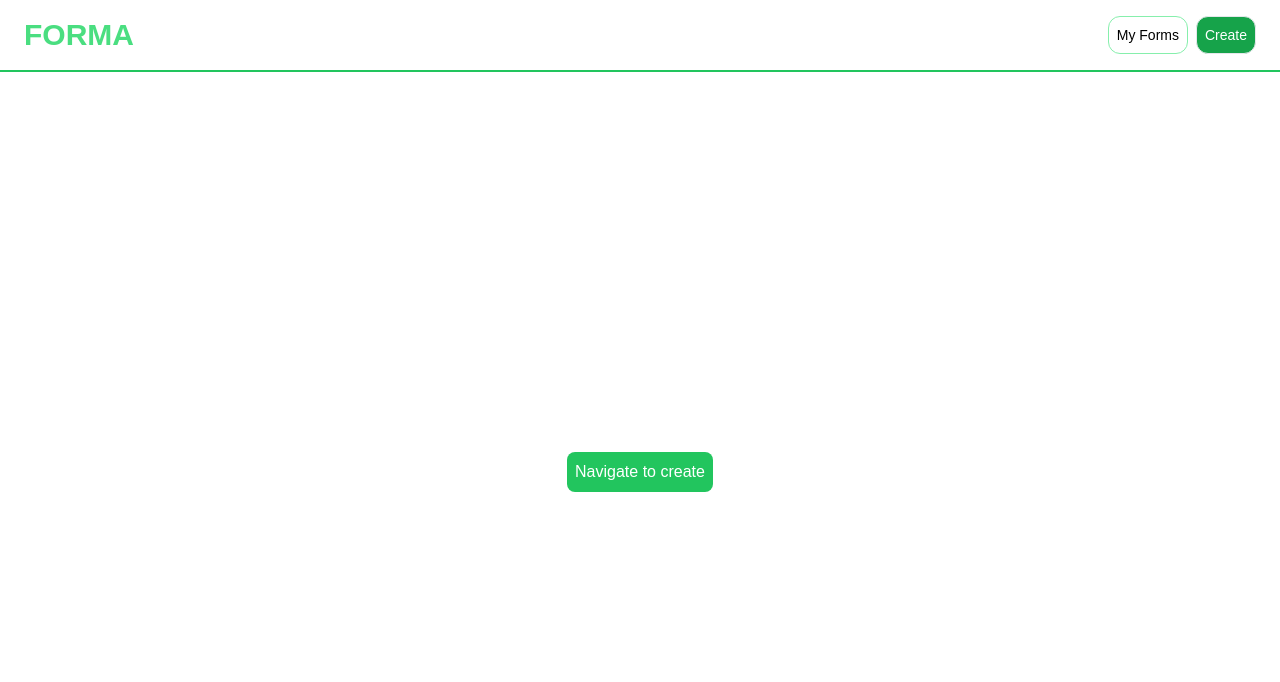
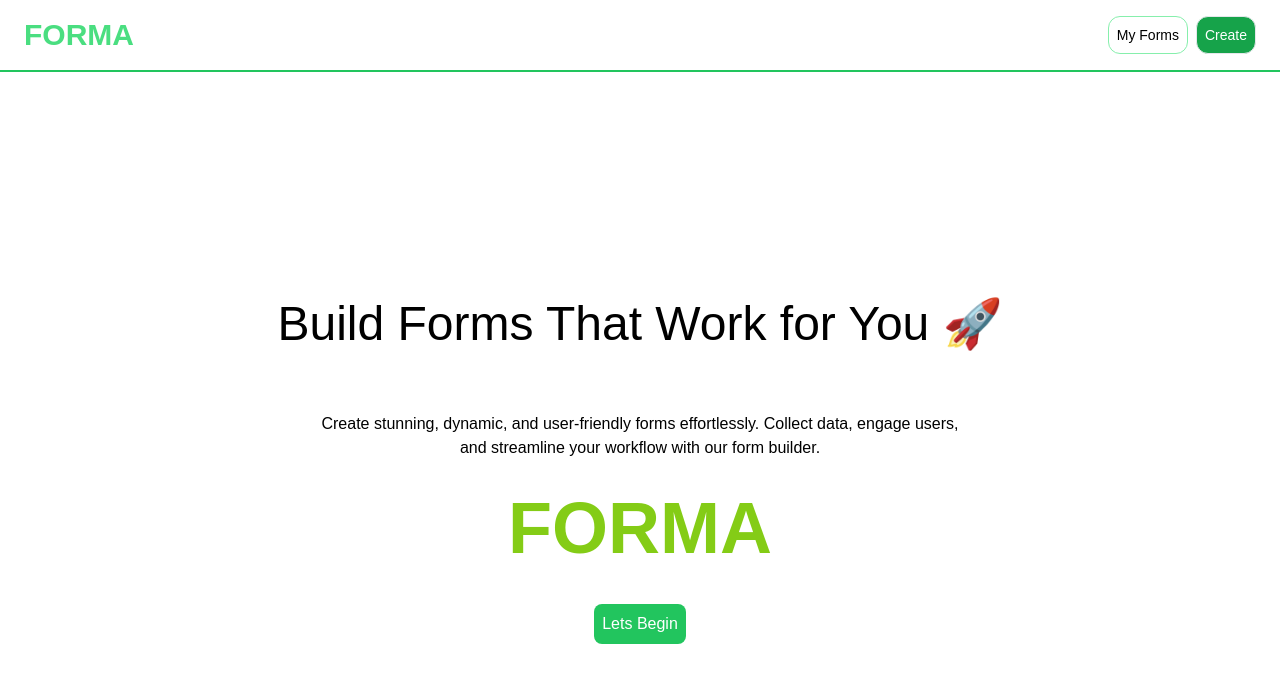
Before and after one commit to rohankishorneog/forma, a Next.js app: page / in a window 1280 px wide. Shown: the top 682 px of the page. Built offline with nearby package versions, Linux system fonts and the light colour scheme.

Commit message:
updated the home page

```diff
--- a/app/(root)/(Home)/page.tsx
+++ b/app/(root)/(Home)/page.tsx
@@ -1,14 +1,23 @@
-'use client'
+"use client";
 
 import Link from "next/link";
 import React from "react";
 
 const page = () => {
   return (
-    <div className="flex items-center justify-center w-screen h-screen">
+    <div className="flex flex-col items-center w-screen h-screen  justify-center">
+      <p className="mb-16 text-5xl">Build Forms That Work for You 🚀</p>
+      <p className="w-[657px] text-center mb-8">
+        Create stunning, dynamic, and user-friendly forms effortlessly. Collect
+        data, engage users, and streamline your workflow with our form builder.
+      </p>
+      <p className="text-7xl mb-10 font-extrabold text-lime-500 shadown-lg shadow-lime-400">
+        FORMA
+      </p>
+
       <Link href={"/create-form"}>
         <button className="bg-green-500 text-white p-2 rounded-lg ">
-          Navigate to create
+          Lets Begin
         </button>
       </Link>
     </div>
--- a/app/components/FormSubmission/FormSubmission.tsx
+++ b/app/components/FormSubmission/FormSubmission.tsx
@@ -53,9 +53,6 @@ export default function FormSubmission({
 
       {fields.map((field) => (
         <div key={field.id} className="mb-4">
-          <label className="block text-gray-700 text-sm font-bold mb-2">
-            {field.label}
-          </label>
           <div className="w-full">
             {React.cloneElement(getFieldComponent(field), {
               onChange: (
```
